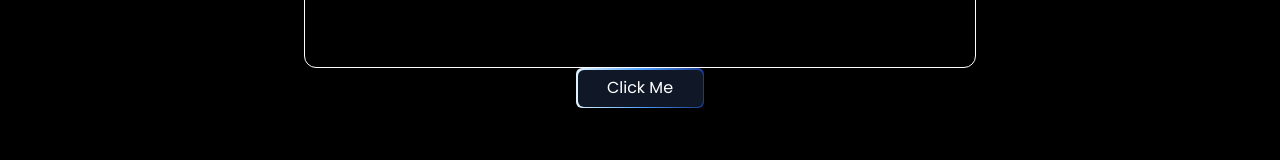
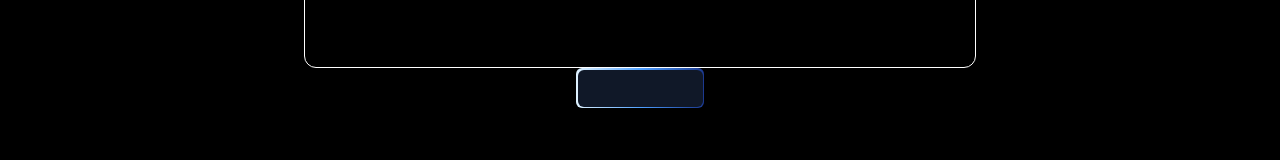
Before and after one commit to focusedaf/Linkup, a React (Vite) app in the folder frontend/: page / in a window 1280 px wide. Shown: the part 494-654 px from the top of the page. Built offline with nearby package versions, Linux system fonts and the light colour scheme.

Commit message:
update test button

```diff
--- a/frontend/src/Components/Button.tsx
+++ b/frontend/src/Components/Button.tsx
@@ -1,15 +1,17 @@
+interface input{
+  label : string
+}
 
-
-const Button = () => {
+const Button = ({ label }) => {
   return (
     <>
-      <button className="h-10 w-32 rounded-md bg-gradient-to-r from-sky-100 via-blue-400 to-blue-900 cursor-pointer hover:shadow-lg  text-white p-[1.5px] transition duration-200 ease-in-out">
-        <div className="rounded-md bg-gray-900 h-full w-full flex justify-center items-center hover:bg-gray-600">
-          Click Me
+      <button className="h-10 w-32 rounded-md font-md bg-gradient-to-r from-sky-100 via-blue-400 to-blue-900 cursor-pointer hover:shadow-lg  text-white p-[1.5px] transition duration-200 ease-in-out ">
+        <div className="rounded-md bg-gray-900 h-full w-full flex justify-center items-center hover:bg-gray-700">
+          {label}
         </div>
       </button>
     </>
   );
-}
+};
 
 export default Button
--- a/frontend/src/Components/Calling.tsx
+++ b/frontend/src/Components/Calling.tsx
@@ -1,10 +1,10 @@
 
 const Calling = () => {
   return (
-    <div>
-      hello
+    <div className="bg-[radial-gradient(500px_circle_at_bottom,_var(--tw-gradient-stops))] from-gradient via-mid to-background">
+      <div className="bg-black"></div>
     </div>
-  )
+  );
 }
 
 export default Calling
```
Also changed, not shown: frontend/src/Components/DevCard.tsx (+3 -4 lines).
